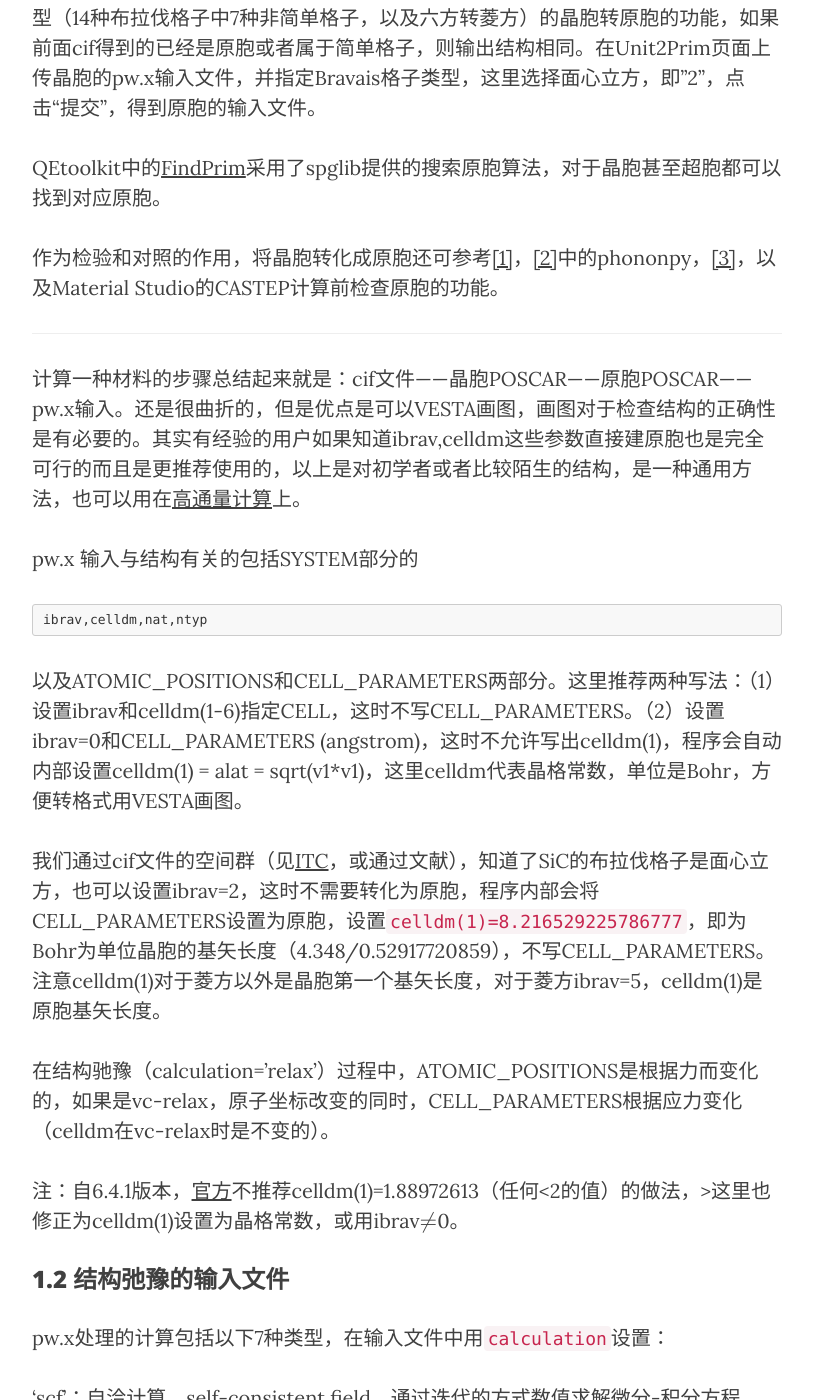
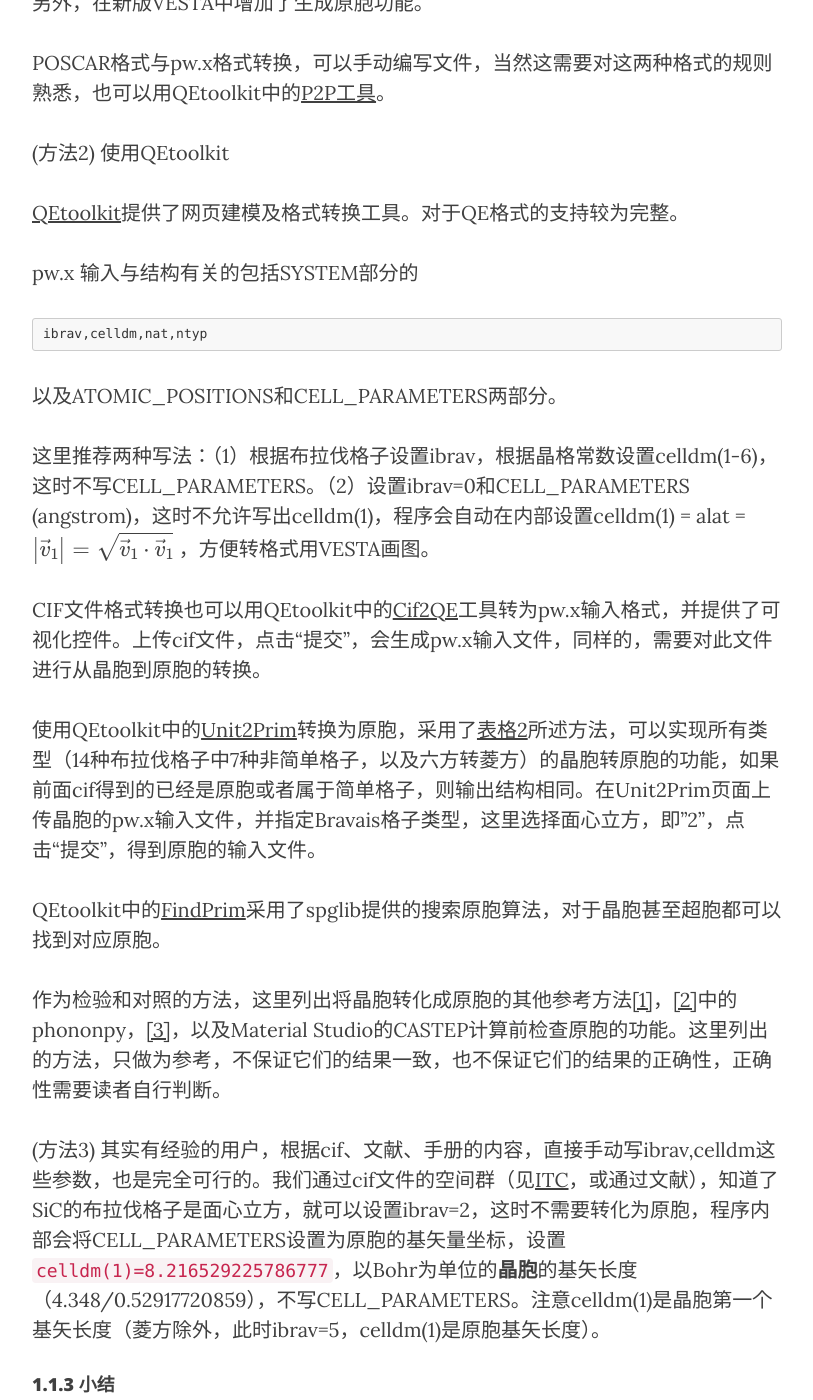
Before and after one commit to yyyu200/DFTbook, a Jekyll site: the page built from _posts/2019-04-01-HandsOn.md, in a window 1280 px wide and 1400 px high, scrolled down 5425 px. Shown: the whole window, without its empty margins (233-1046 px from the left). Built offline with Jekyll 4.4.1, drawn with Linux system fonts in a browser that asks for light colours; nearby versions of some CDN libraries; formulas are drawn with MathJax 3; comment, search, counter and statistics services are not loaded; some of the changed text lies outside the part shown.

Commit message:
modify at ali

````diff
--- a/_posts/2019-04-01-HandsOn.md
+++ b/_posts/2019-04-01-HandsOn.md
@@ -27,7 +27,11 @@
 
 ### 1.1 设置结构参数
 
-计算能带需要对材料的[原胞](../../07/TransCell/#晶体结构要点)进行计算。首先介绍结构信息的获取，已经了解的读者可以直接阅读1.2节，关于建结构模型的详细教程见[这里](../../07/TransCell)。碳化硅SiC有多种结构，这里选择了比较简单的闪锌矿(Zincblende)结构。计算需要知道SiC的原胞尺寸、原子坐标和晶格常数，这些参数是从实验得到的，除了从文献获取外，这里推荐一个数据库[Crystallography Open Database](http://www.crystallography.net/cod/)（COD，如果你手头有更好的cif数据库也可以）。打开COD主页，点击左侧的“search”。
+#### 1.1.1 晶体结构信息的获取
+
+首先介绍晶体结构信息的获取。对于材料的第一性原理计算，研究的对象是模型，对于SiC这样的晶体，模型由晶体结构信息所指定，包括原子的元素种类、原子的坐标、晶胞基矢量等信息。晶体结构信息的来源可以是cif文件，也可以是文献、手册的内容。有了这些信息，就可以写出pw.x的输入文件。关于输入文件及建模型的方法详见[建模教程](../../07/TransCell)。
+
+下面介绍cif文件的获取。碳化硅SiC有多种结构，这里选择了比较简单的闪锌矿(Zincblende)结构。计算需要知道SiC的原胞尺寸、原子坐标和晶格常数，这些参数一般是从实验得到的，这里推荐一个数据库[Crystallography Open Database](http://www.crystallography.net/cod/)（COD，如果你手头有更好的cif数据库当然也可以）。打开COD主页，点击左侧的“search”。
 
 <p align="center">
     <img src="../../../../../img/COD_send_search.png" width="300" />
@@ -41,11 +45,13 @@
 
 点击[CIF](http://www.crystallography.net/cod/1010995.cif)下载后缀为cif的文件。
 
-以下，分别介绍两种从cif得到pw.x输入的方法流程：
-
-(1) 使用VESTA，MS等工具
-
-用[VESTA](http://www.jp-minerals.org/vesta/en/download.html)打开，（或使用其他可视化程序，如Material Studio等）。在VESTA中，点击“File”——“Export Data”，选择VASP的POSCAR格式，将文件保存为“SiC.vasp”文件。
+#### 1.1.2 生成pw.x输入相关信息
+
+计算能带是对材料的[原胞](../../07/TransCell/#晶体结构要点)进行计算，而cif文件一般是晶胞（少数情况下cif文件是原胞）。接下来需要从cif文件出发，得到原胞结构的pw.x输入文件，下面介绍两种流程：
+
+(方法1) 使用VESTA或MS等工具
+
+用[VESTA](http://www.jp-minerals.org/vesta/en/download.html)打开cif文件，（或使用其他可视化程序，如Material Studio等）。在VESTA中，点击“File”——“Export Data”，选择VASP的POSCAR格式，将文件保存为“SiC.vasp”文件。
 
 ```
 Si C
@@ -68,7 +74,7 @@
 ```
 
 
-上面是得到的文件（SiC.vasp），包括了cell尺寸（以Å为单位，第3-5行）和原子坐标（分数坐标，第9-16行）。需要注意的是，导入cif文件得到一般是晶胞，而晶胞对于非简单格子（面心、体心、底心等）不是原胞，为了转化为原胞，最简单的方法是借助Material Studio的建模功能，也可以参考[这里表格2](../../07/TransCell/#tab2)，得到从晶胞到原胞的转换矩阵，输入VESTA中得到原胞，再用VESTA输出POSCAR格式。在VESTA中点击“Edit”——“Edit Data”——“Unit Cell”——“Transform”，输入转换矩阵如下图。
+上面是得到的文件（SiC.vasp），包括了cell尺寸（以Å为单位，第3-5行）和原子坐标（分数坐标，第9-16行）。需要注意的是，导入cif文件得到一般是晶胞，而晶胞对于非简单格子（面心、体心、底心等）不是原胞，为了转化为原胞，最简单的方法是借助Material Studio的建模功能，也可以参考[这里表格2](../../07/TransCell/#tab2)，得到从晶胞到原胞的转换矩阵，输入到VESTA中得到原胞，再用VESTA输出POSCAR格式。具体操作是：在VESTA中点击“Edit”——“Edit Data”——“Unit Cell”——“Transform”，输入转换矩阵如下图。
 
 <p align="center">
     <img src="../../../../../img/transform.png" />
@@ -107,35 +113,36 @@
 
 另外，在新版VESTA中增加了生成原胞功能。
 
-POSCAR格式与pw.x格式互相转换可以用QEtoolkit中的[P2P工具](http://www.densityflow.com/p2p.php)。
-
-
-(2) 使用QEtoolkit
+POSCAR格式与pw.x格式转换，可以手动编写文件，当然这需要对这两种格式的规则熟悉，也可以用QEtoolkit中的[P2P工具](http://www.densityflow.com/p2p.php)。
+
+(方法2) 使用QEtoolkit
 
 [QEtoolkit](http://www.densityflow.com/)提供了网页建模及格式转换工具。对于QE格式的支持较为完整。
 
-CIF文件格式转换也可以用QEtoolkit中的[Cif2QE](http://www.densityflow.com/cif2qe.php)工具转为pw.x输入格式。上传cif文件，点击“提交”，会生成pw.x输入文件，同样的，需要对此文件进行从晶胞到原胞的转换。
+pw.x 输入与结构有关的包括SYSTEM部分的
+```
+ibrav,celldm,nat,ntyp
+```
+以及ATOMIC_POSITIONS和CELL_PARAMETERS两部分。
+
+这里推荐两种写法：（1）根据布拉伐格子设置ibrav，根据晶格常数设置celldm(1-6)，这时不写CELL_PARAMETERS。（2）设置ibrav=0和CELL_PARAMETERS (angstrom)，这时不允许写出celldm(1)，程序会自动在内部设置celldm(1) = alat = $\left \| \vec v_{1} \right \| = \sqrt{ \vec v_{1} \cdot \vec v_1} $ ，方便转格式用VESTA画图。
+
+
+CIF文件格式转换也可以用QEtoolkit中的[Cif2QE](http://www.densityflow.com/cif2qe.php)工具转为pw.x输入格式，并提供了可视化控件。上传cif文件，点击“提交”，会生成pw.x输入文件，同样的，需要对此文件进行从晶胞到原胞的转换。
 
 使用QEtoolkit中的[Unit2Prim](http://www.densityflow.com/unit2prim.php)转换为原胞，采用了[表格2](../../07/TransCell/#tab2)所述方法，可以实现所有类型（14种布拉伐格子中7种非简单格子，以及六方转菱方）的晶胞转原胞的功能，如果前面cif得到的已经是原胞或者属于简单格子，则输出结构相同。在Unit2Prim页面上传晶胞的pw.x输入文件，并指定Bravais格子类型，这里选择面心立方，即"2"，点击“提交”，得到原胞的输入文件。
 
 QEtoolkit中的[FindPrim](http://www.densityflow.com/findprim.php)采用了spglib提供的搜索原胞算法，对于晶胞甚至超胞都可以找到对应原胞。
 
-作为检验和对照的作用，将晶胞转化成原胞还可参考[[1]](https://avogadro.cc/docs/building-materials/reducing-crystals-to-primitive-cells/)，[[2]](https://www.researchgate.net/post/How_to_convert_a_conventional_cell_to_a_primitive_cell)中的phononpy，[[3]](http://www.cryst.ehu.es/cryst/celltran.html)，以及Material Studio的CASTEP计算前检查原胞的功能。
-
----
-
-计算一种材料的步骤总结起来就是：cif文件——晶胞POSCAR——原胞POSCAR——pw.x输入。还是很曲折的，但是优点是可以VESTA画图，画图对于检查结构的正确性是有必要的。其实有经验的用户如果知道ibrav,celldm这些参数直接建原胞也是完全可行的而且是更推荐使用的，以上是对初学者或者比较陌生的结构，是一种通用方法，也可以用在[高通量计算](https://yyyu200.github.io/high_throughput.html)上。
-
-pw.x 输入与结构有关的包括SYSTEM部分的
-```
-ibrav,celldm,nat,ntyp
-```
-
-以及ATOMIC_POSITIONS和CELL_PARAMETERS两部分。这里推荐两种写法：（1）设置ibrav和celldm(1-6)指定CELL，这时不写CELL_PARAMETERS。（2）设置ibrav=0和CELL_PARAMETERS (angstrom)，这时不允许写出celldm(1)，程序会自动内部设置celldm(1) = alat = sqrt(v1\*v1)，这里celldm代表晶格常数，单位是Bohr，方便转格式用VESTA画图。
-
-我们通过cif文件的空间群（见[ITC](https://it.iucr.org/A/)，或通过文献），知道了SiC的布拉伐格子是面心立方，也可以设置ibrav=2，这时不需要转化为原胞，程序内部会将CELL_PARAMETERS设置为原胞，设置`celldm(1)=8.216529225786777`，即为Bohr为单位晶胞的基矢长度（4.348/0.52917720859），不写CELL_PARAMETERS。注意celldm(1)对于菱方以外是晶胞第一个基矢长度，对于菱方ibrav=5，celldm(1)是原胞基矢长度。
-
-在结构驰豫（calculation='relax'）过程中，ATOMIC_POSITIONS是根据力而变化的，如果是vc-relax，原子坐标改变的同时，CELL_PARAMETERS根据应力变化（celldm在vc-relax时是不变的）。
+作为检验和对照的方法，这里列出将晶胞转化成原胞的其他参考方法[[1]](https://avogadro.cc/docs/building-materials/reducing-crystals-to-primitive-cells/)，[[2]](https://www.researchgate.net/post/How_to_convert_a_conventional_cell_to_a_primitive_cell)中的phononpy，[[3]](http://www.cryst.ehu.es/cryst/celltran.html)，以及Material Studio的CASTEP计算前检查原胞的功能。这里列出的方法，只做为参考，不保证它们的结果一致，也不保证它们的结果的正确性，正确性需要读者自行判断。
+
+(方法3) 其实有经验的用户，根据cif、文献、手册的内容，直接手动写ibrav,celldm这些参数，也是完全可行的。我们通过cif文件的空间群（见[ITC](https://it.iucr.org/A/)，或通过文献），知道了SiC的布拉伐格子是面心立方，就可以设置ibrav=2，这时不需要转化为原胞，程序内部会将CELL_PARAMETERS设置为原胞的基矢量坐标，设置`celldm(1)=8.216529225786777`，以Bohr为单位的**晶胞**的基矢长度（4.348/0.52917720859），不写CELL_PARAMETERS。注意celldm(1)是晶胞第一个基矢长度（菱方除外，此时ibrav=5，celldm(1)是原胞基矢长度）。
+
+#### 1.1.3 小结
+
+计算一种材料结构参数的步骤，总结起来就是：方法1，cif文件——晶胞POSCAR——原胞POSCAR——pw.x输入；方法2，QEtk的cif2qe工具可以将cif文件转为晶胞的pw.x输入，再用prim2unit或findprim工具转为原胞的pw.x输入。总之，过程还是有一些曲折的。
+
+以上方法，适用于初学者，也是一种自动化的通用方法，可以用在[高通量计算](https://yyyu200.github.io/high_throughput.html)上。
 
 注：自6.4.1版本，[官方](https://gitlab.com/QEF/q-e/wikis/Releases/Quantum-Espresso-6.4.1-Release-Notes)不推荐celldm(1)=1.88972613（任何<2的值）的做法，>这里也修正为celldm(1)设置为晶格常数，或用ibrav$\neq$0。
 
@@ -165,6 +172,8 @@
 ```
 
 pw.x的初始晶体结构及晶格参数通常是实验值。但是，为了后续的计算可能需要通过力和应力的弛豫（vc-relax）得到晶格参数的理论值（如果只计算体材料能带，而所关心的问题只限于电子性质而无关晶格，使用实验值也是可以的）。
+
+在结构驰豫（calculation='relax'）过程中，ATOMIC_POSITIONS是根据力而变化的，如果是vc-relax，原子坐标改变的同时，CELL_PARAMETERS根据应力变化（celldm在vc-relax时是不变的）。
 
 结构弛豫的输入文件如下：
 
@@ -220,7 +229,6 @@
 将输入文件保存成vc.inp，和两个赝势文件放在同一目录，运行```pw.x < vc.inp > vc.out``` 开始计算。（并行计算，安装了openmpi则运行```mpirun -np 16 pw.x < vc.inp > vc.out```，其中，16是使用的核数。）
 
 在vc-relax（relax，scf）计算时，程序会找体系的点群对称操作以减少计算量，并在弛豫时保持对称性，如果想要允许弛豫改变对称性，需设置`nosym=.true.,noinv=.true.`。寻找对称性时考虑了FFT格点，有可能会舍去部分晶体点群操作，有必要时需要设置`nr1, nr2, nr3`以允许这部分点群操作。
-
 
 计算结束后，运行
 ```bash
````
Also changed, not shown: _posts/2019-04-07-TransCell.md (+4 -4 lines), _posts/2019-06-27-converge.md (+9 -7 lines).
